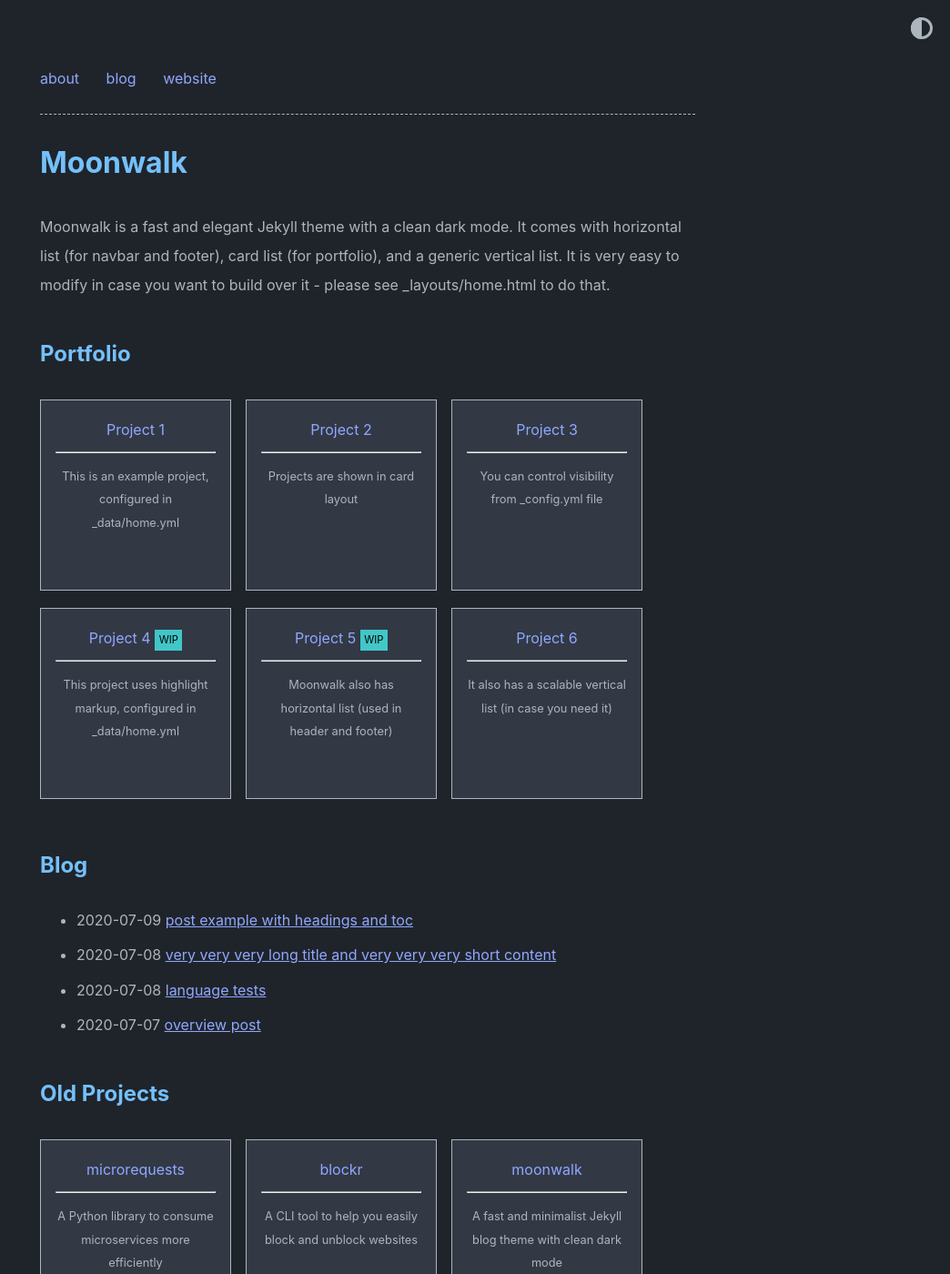
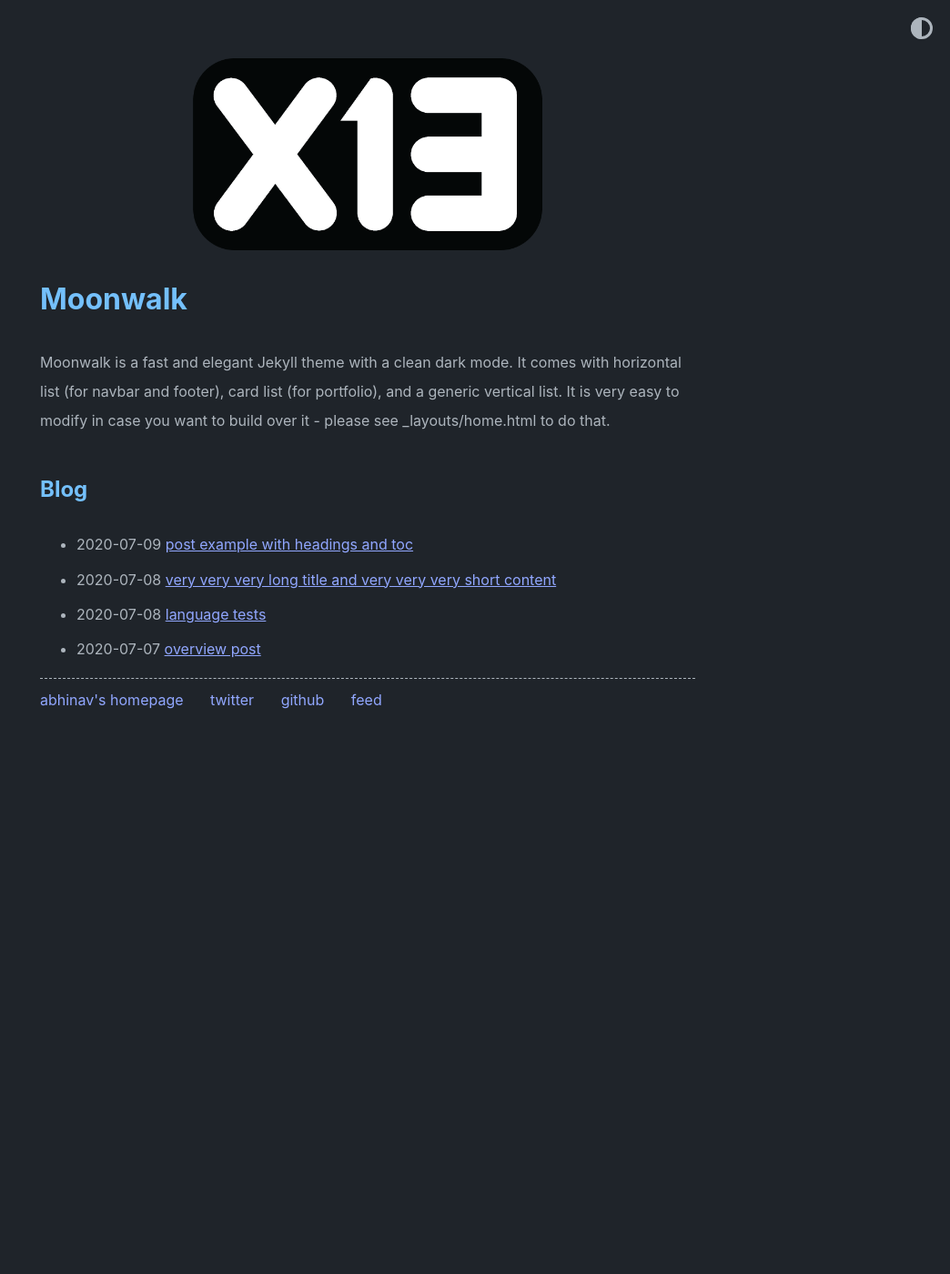
Before and after one commit to X13consulting/x13consulting.github.io, a Jekyll site: the page built from index.md, in a window 1280 px wide and 1400 px high. Shown: the whole window at 91% size, without its empty margins (236-1280 px from the left). Built offline with Jekyll 4.4.1, drawn with Linux system fonts in a browser that asks for light colours; comment, search, counter and statistics services are not loaded; some of the changed text lies outside the part shown.

Commit message:
added x13 logo

```diff
--- a/_config.yml
+++ b/_config.yml
@@ -17,10 +17,10 @@ theme_config:
   back_home_text: "home.." # customize text for homepage link in post layout
   date_format: "%Y-%m-%d" # customize how date is formatted
   show_description: true # show blog description in home page
-  show_navbar: true # show horizontal navbar in home page
+  show_navbar: false # show horizontal navbar in home page
   show_footer: true # show footer links in home page,add in _data/home.yml
-  show_projects: true # show projects as cards, add in _data/home.yml
-  show_old_projects: true # show old projects as cards, add in _data/home.yml
+  show_projects: false # show projects as cards, add in _data/home.yml
+  show_old_projects: false # show old projects as cards, add in _data/home.yml
   show_misc_list: false # show generic vertical list for misc details, add _data/home.yml
 
 
--- a/_layouts/home.html
+++ b/_layouts/home.html
@@ -7,7 +7,7 @@ layout: default
   {% include horizontal_list.html collection=site.data.home.navbar_entries %}
   <div class="dashed" />
 {% endif %}
-
+  <img src="../images/x13_final_nontransp.png" />
   <h1>{{ site.title }}</h1>
   {% if site.theme_config.show_description == true %}
     <p>{{ site.description }}</p>
```
Also changed, not shown: images/x13_final_nontransp.png (added).
